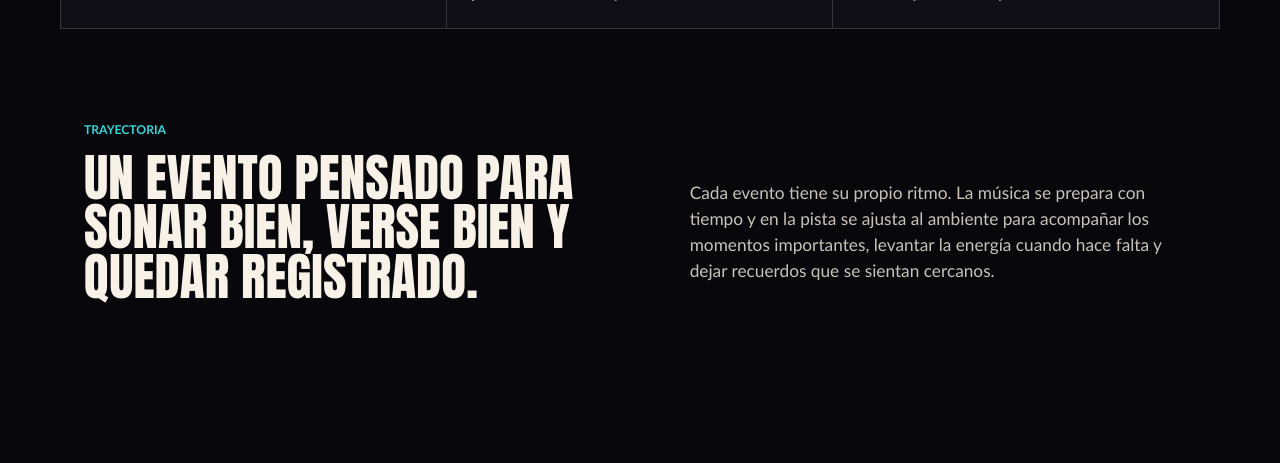
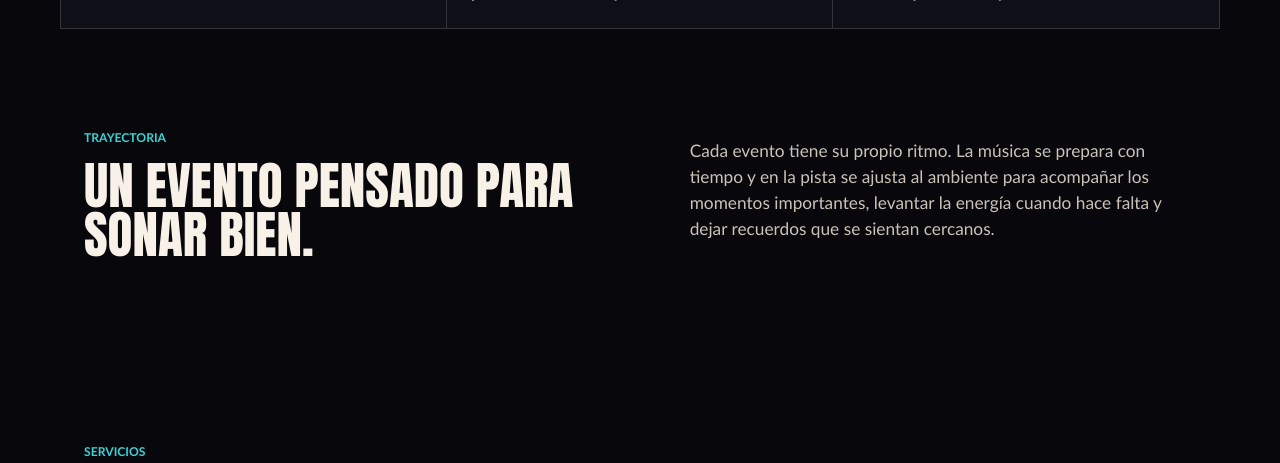
Before and after one commit to giullianomartinez/danny-website, a Flask app: page / in a window 1280 px wide. Shown: the part 871-1334 px from the top of the page. Run offline with Flask 3, Linux system fonts and the light colour scheme.

Commit message:
Update index.html

```diff
--- a/templates/index.html
+++ b/templates/index.html
@@ -69,7 +69,7 @@
       <section class="intro section">
         <div>
           <p class="eyebrow">Trayectoria</p>
-          <h2>Un evento pensado para sonar bien, verse bien y quedar registrado.</h2>
+          <h2>Un evento pensado para sonar bien.</h2>
         </div>
         <p>{{ landing.summary }}</p>
       </section>
```
